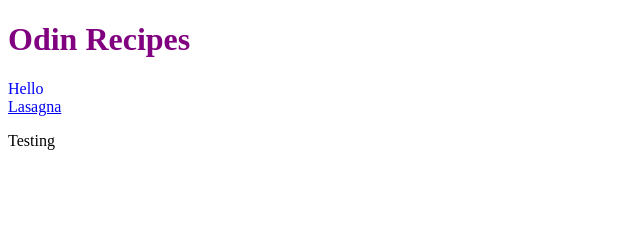
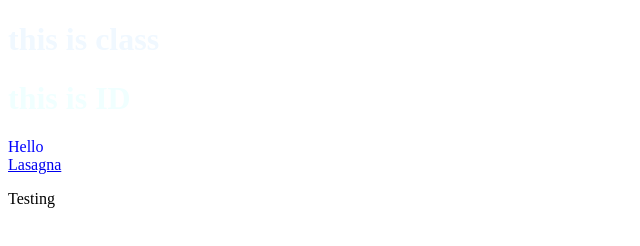
Before and after one commit to PepperOp28/OdinUdon, a plain HTML site: page index.html in a window 1280 px wide. Shown: the whole page, without its empty margins (0-640 px from the left). Drawn offline with Linux system fonts and the light colour scheme.

Commit message:
css practice

```diff
--- a/index.html
+++ b/index.html
@@ -8,9 +8,11 @@
         </title>
     </head>
     <body>
-        <h1>
-            Odin Recipes
+        <h1 class="header">
+            this is class
         </h1>
+
+        <h1 id="heal"> this is ID </h1>
         <div>
             Hello
         </div>
@@ -20,14 +22,25 @@
 </html>
 
 <style>
+
+.header {
+
+    color:aliceblue
+}
+
+#heal {
+
+    color:azure
+
+}
 h1 {
         color: purple;
 }
 
-    div {
+div {
         color: blue;
 
-    body{
+body{
         color:gray
     }
 }
```
